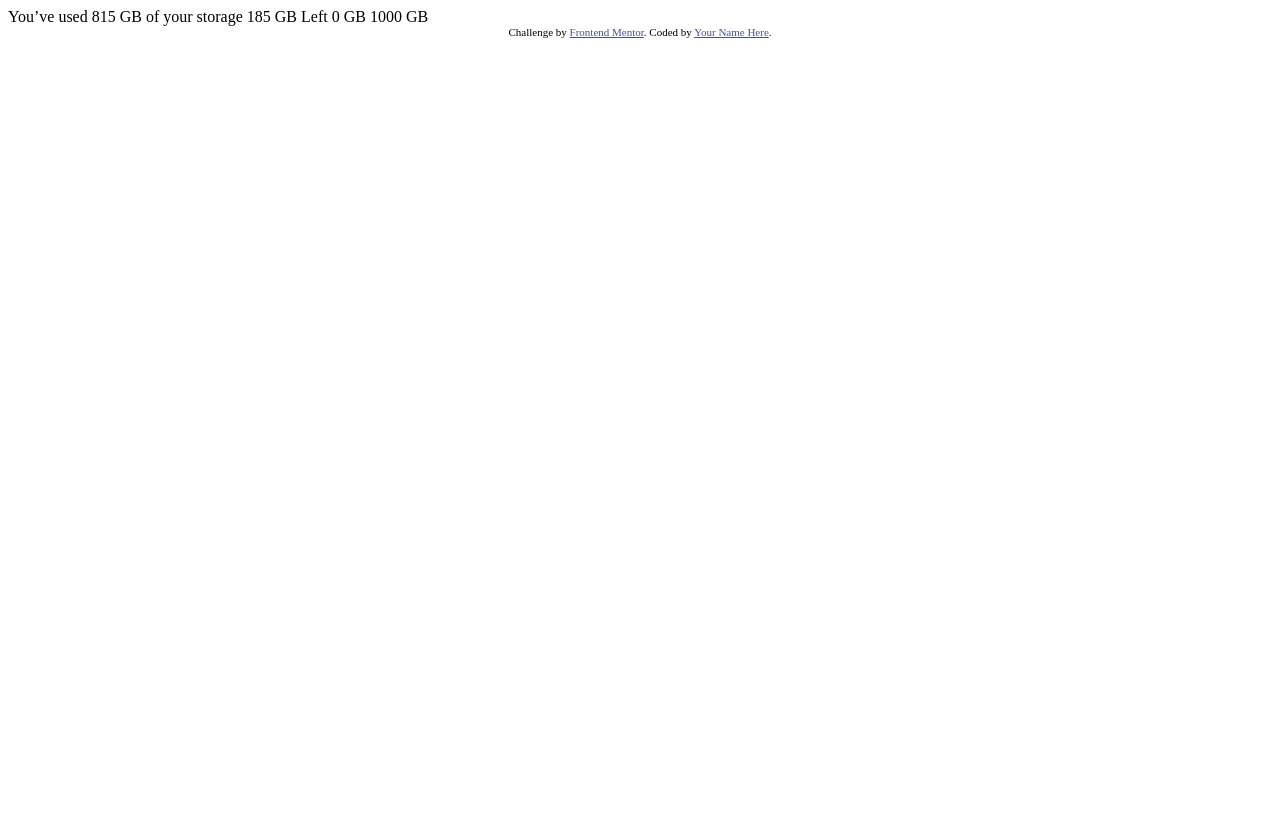
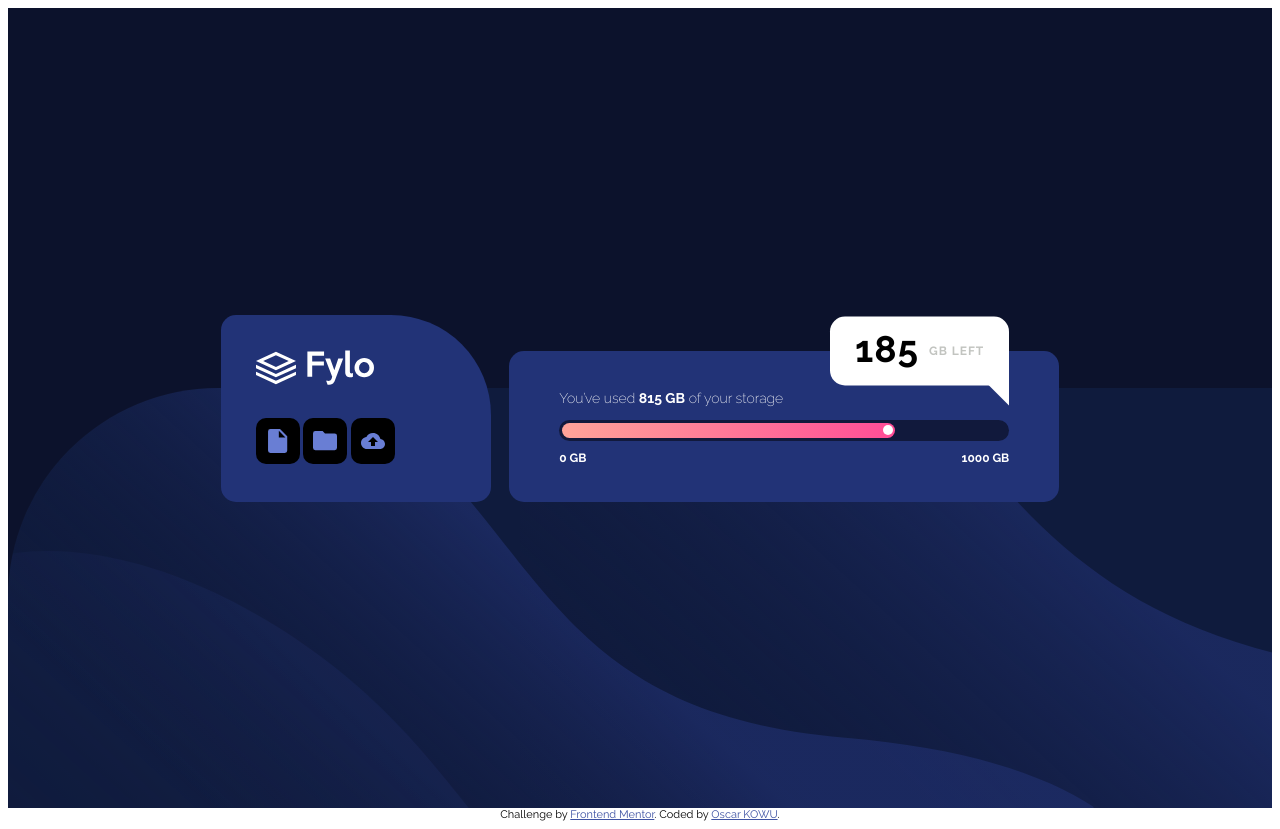
Before and after one commit to okowu/frontend-mentor-fylo-data-storage, a plain HTML site: page index.html in a window 1280 px wide. Before the commit the page ends 800 px from the top, so only its background shows below. Drawn offline with Linux system fonts and the light colour scheme.

Commit message:
Updated project

```diff
--- a/index.html
+++ b/index.html
@@ -9,23 +9,45 @@
   <title>Frontend Mentor | Fylo data storage component</title>
 
   <!-- Feel free to remove these styles or customise in your own stylesheet 👍 -->
-  <style>
-    .attribution { font-size: 11px; text-align: center; }
-    .attribution a { color: hsl(228, 45%, 44%); }
-  </style>
+  <link rel="stylesheet" type="text/css" href="style.css">
+  <link href="https://fonts.googleapis.com/css2?family=Raleway:wght@200;400;700&display=swap" rel="stylesheet">
 </head>
 <body>
+  <div class="container">
+    <div class="content">
+      <div class="fylo">
+        <div class="logo">
+          <img src="./images/logo.svg" alt="Fylo - Logo" />
+        </div>
+        <div class="icon-holder">
+          <div class="icon icon-document"></div>
+          <div class="icon icon-folder"></div>
+          <div class="icon icon-upload"></div>
+        </div>
+      </div>
 
-  You’ve used 815 GB of your storage
-
-  185 GB Left
-
-  0 GB
-  1000 GB
+      <div class="storage">
+        <p style="font-weight: 200;">You’ve used <strong>815 GB</strong> of your storage</p>
+        <div class="progress-holder">
+          <div class="progress-bar">
+            <div class="progress-ball"></div>
+          </div>
+        </div>
+        <div>
+            <p class="storage-value left">0 GB</p>
+            <p class="storage-value right">1000 GB</p>
+        </div>
+        <div class="storage-notification">
+          <span>185</span>
+          <span>GB Left</span>
+        </div>
+      </div>
+    </div>
+  </div>
 
   <div class="attribution">
     Challenge by <a href="https://www.frontendmentor.io?ref=challenge" target="_blank">Frontend Mentor</a>.
-    Coded by <a href="#">Your Name Here</a>.
+    Coded by <a href="#">Oscar KOWU</a>.
   </div>
 </body>
 </html>
--- /dev/null
+++ b/style.css
@@ -0,0 +1,209 @@
+body {
+    color: white;
+    font-size: 14px;
+    min-width: 375px;
+    max-width: 1440px;
+    font-family: 'Raleway', sans-serif;
+}
+
+.container {
+    height: 800px;
+    width: inherit;
+    display: flex;
+    justify-content: center;
+    align-items: center;
+    background-color: hsl(229, 57%, 11%);
+    position: relative;
+}
+
+.container::after {
+    content: "";
+    display: block;
+    position: absolute;
+    bottom: 0;
+    z-index: 5;
+    height: 420px;
+    max-height: 420px;
+    width: 100%;
+    background: url('./images/bg-desktop.svg') no-repeat bottom;
+    border-radius: 210px 0 0 0;
+}
+
+.content {
+    z-index: 10;
+    width: 100%;
+    white-space: nowrap;
+    overflow: hidden;
+    text-align: center;
+    margin: 0 30px;
+}
+
+.content > div {
+    text-align: initial;
+    vertical-align: bottom;
+}
+
+.fylo {
+    display: inline-block;
+    padding: 35px;
+    border-radius: 15px 100px 15px 15px;
+    width: 200px;
+    background-color: hsl(228, 56%, 30%);
+}
+
+.logo > img {
+    height: 35px;
+}
+
+.icon-holder {
+    margin-top: 30px;
+}
+
+.icon {
+    display: inline-block;
+    padding: 12px;
+    height: 22px;
+    width: 20px;
+    border-radius: 10px;
+}
+
+.icon-document {
+    background: url('./images/icon-document.svg') hsl(228, 56%, 0%) no-repeat center center;
+}
+
+.icon-folder {
+    background: url('./images/icon-folder.svg') hsl(228, 56%, 0%) no-repeat center center;
+}
+
+.icon-upload {
+    background: url('./images/icon-upload.svg') hsl(228, 56%, 0%) no-repeat center center;
+}
+
+.storage {
+    display: inline-block;
+    width: 450px;
+    margin-left: 15px;
+    padding: 25px 50px;
+    border-radius: 15px;
+    background-color: hsl(228, 56%, 30%);
+    position: relative;
+}
+
+.progress-holder {
+    height: 15px;
+    padding: 3px;
+    border-radius: 15px 15px;
+    background-color: hsl(228, 56%, 15%);
+}
+
+.progress-bar {
+    height: inherit;
+    width: 75%;
+    border-radius: 15px 15px;
+    background: linear-gradient(to right, hsl(6, 100%, 80%), hsl(335, 100%, 65%));
+}
+
+.progress-ball {
+    height: 10px;
+    width: 10px;
+    float: right;
+    margin: 2px 2px;
+    border-radius: 50px 50px;
+    background-color: white;
+}
+
+.storage-value {
+    margin-top: 10px;
+    font-size: 12px;
+    font-weight: 700;
+    display: inline-block;
+}
+
+.left {
+    float: left;
+}
+
+.right {
+    float: right;
+}
+
+.storage-notification {
+    display: flex;
+    justify-content: center;
+    align-items: center;
+    padding: 10px 25px;
+    position: absolute;
+    /* right: 50px;
+    bottom: 80%; */
+    top: 0;
+    right: 0;
+    transform: translate(-50px, -50%);
+    border-radius: 15px 15px;
+    background-color: white;
+}
+
+.storage-notification::after {
+    content: "";
+    display: block;
+    position: absolute;
+    right: 0;
+    bottom: -20px;
+    width: 0;
+    height: 0;
+    border-top: 40px solid white;
+    border-left: 40px solid transparent;
+}
+
+.storage-notification > span {
+    color: #c2c4c0;
+    font-size: 12px;
+    font-weight: 700;
+    letter-spacing: 1px;
+    text-transform: uppercase;
+}
+
+.storage-notification > span:first-of-type {
+    color: black;
+    font-size: 37px;
+    font-weight: 700;
+    padding: 0 10px 5px 0;
+}
+
+.attribution { font-size: 11px; text-align: center; color: black;}
+.attribution a { color: hsl(228, 45%, 44%); }
+
+@media all and (max-width: 375px) {
+    .container {
+        background: url('./images/bg-mobile.svg') no-repeat;
+        background-size: cover;
+    }
+
+    .container::after {
+        content: none;
+    }
+
+    .content {
+        white-space: unset;
+        overflow: unset;
+    }
+
+    .fylo {
+        width: 80%;
+    }
+
+    .storage {
+        width: 80%;
+        margin: 20px 0 0;
+        padding: 15px 35px 40px;
+    }
+
+    .storage-notification {
+        top: 100%;
+        right: 0;
+        transform: translate(-40%, -50%);
+    }
+
+    .storage-notification::after {
+        content: none;
+    }
+}
```
